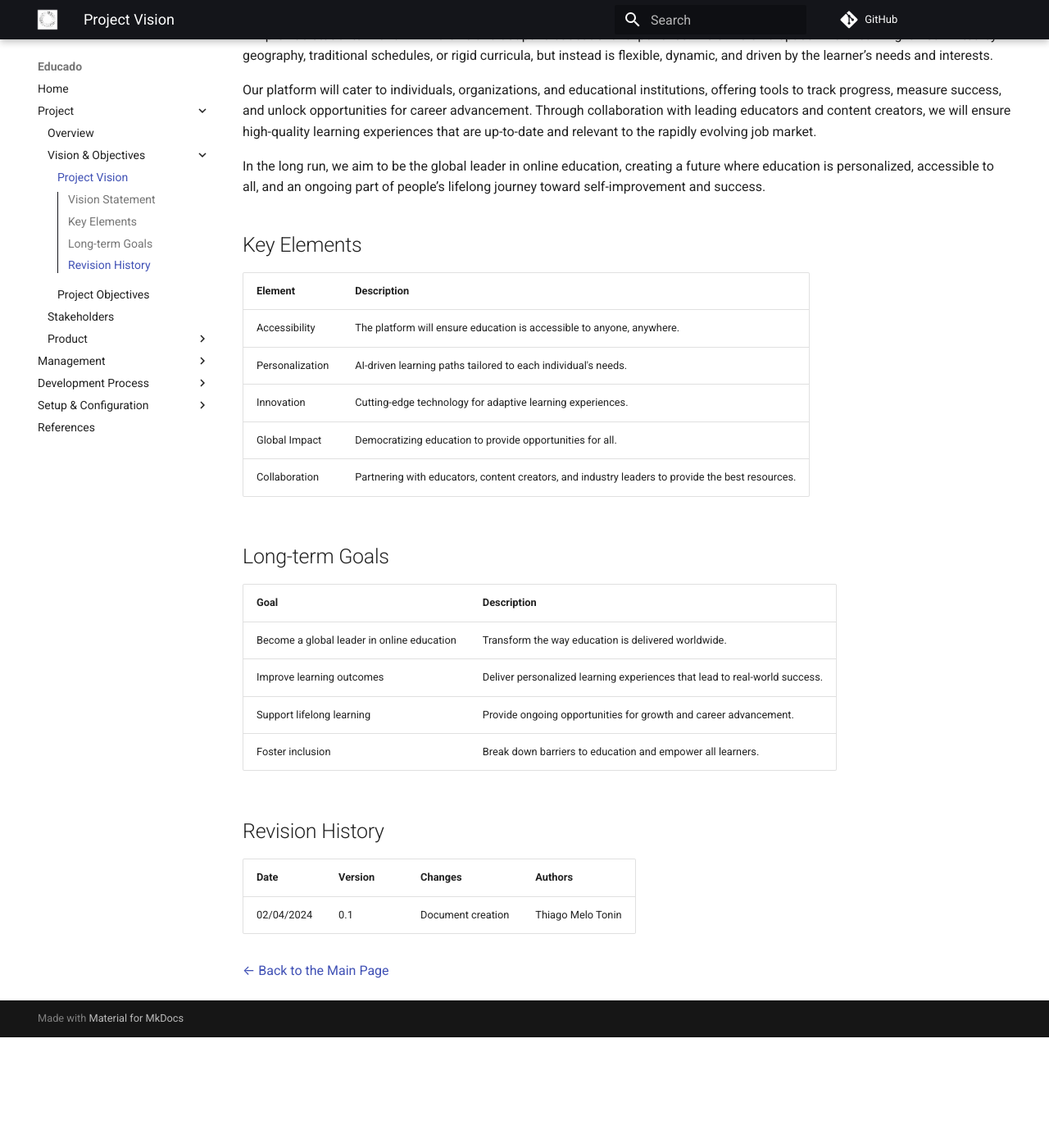
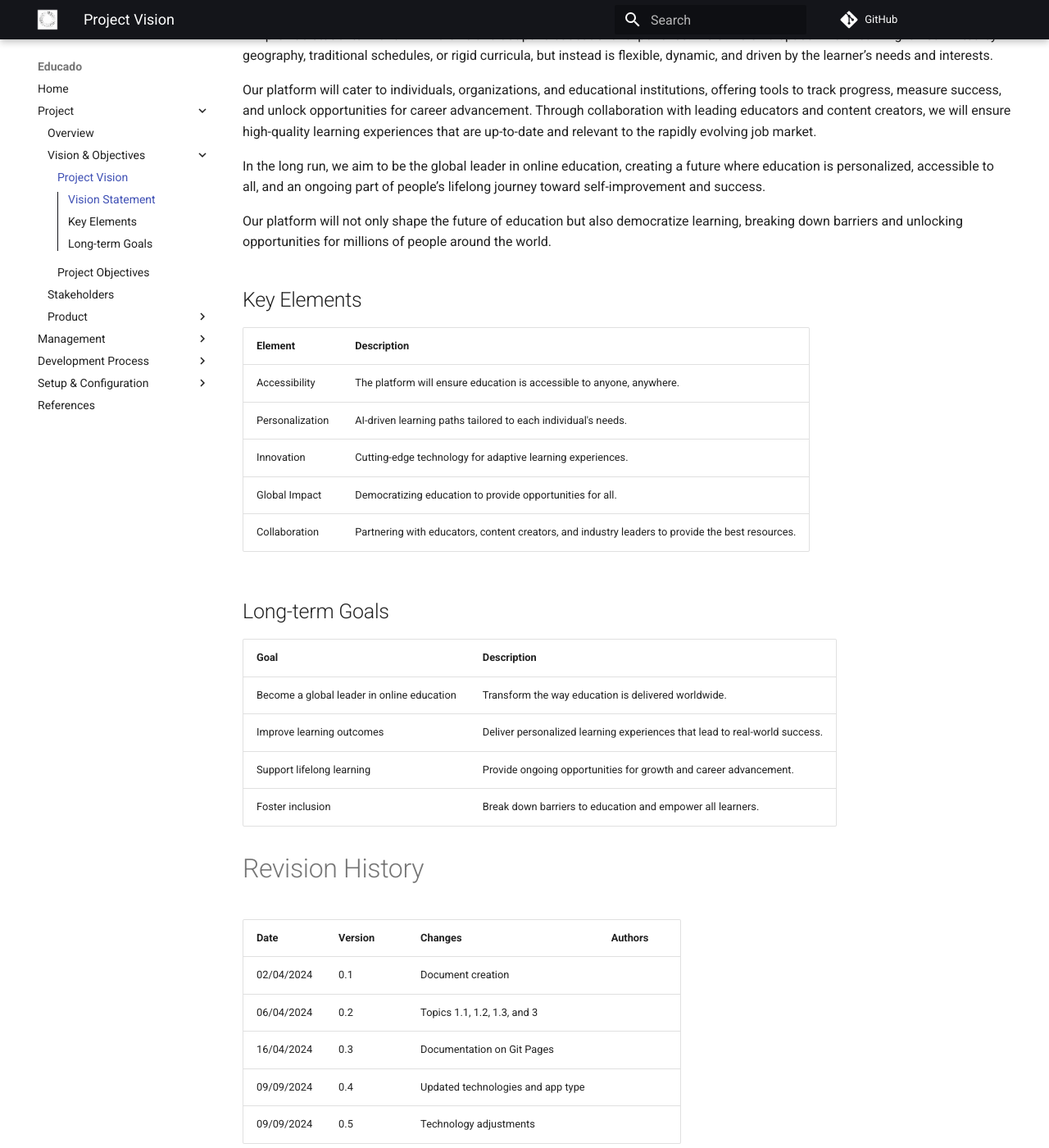
Before and after one commit to ErasmusEgalitarian/educado-docs, an MkDocs documentation site: the page built from docs/project/vision-objectives/vision.md, in a window 1280 px wide and 1400 px high, scrolled down 385 px. Shown: the whole window at 82% size. Built offline with MkDocs 1.6.1 and Material for MkDocs 9.7.7, drawn with Linux system fonts in a browser that asks for light colours; comment, search, counter and statistics services are not loaded; before the commit the page ends 1650 px from its top, so only the background shows below that.

```diff
--- a/docs/project/vision-objectives/vision.md
+++ b/docs/project/vision-objectives/vision.md
@@ -1,3 +1,4 @@
+
 # Project Vision
 
 [← Back to the Main Page](../../index.md)
@@ -11,6 +12,8 @@
 Our platform will cater to individuals, organizations, and educational institutions, offering tools to track progress, measure success, and unlock opportunities for career advancement. Through collaboration with leading educators and content creators, we will ensure high-quality learning experiences that are up-to-date and relevant to the rapidly evolving job market.
 
 In the long run, we aim to be the global leader in online education, creating a future where education is personalized, accessible to all, and an ongoing part of people’s lifelong journey toward self-improvement and success.
+
+Our platform will not only shape the future of education but also democratize learning, breaking down barriers and unlocking opportunities for millions of people around the world.
 
 ## Key Elements
 
@@ -31,10 +34,14 @@
 | Support lifelong learning                  | Provide ongoing opportunities for growth and career advancement.           |
 | Foster inclusion                           | Break down barriers to education and empower all learners.                 |
 
-## Revision History
+# Revision History
 
-| Date       | Version | Changes                           | Authors             |
-| ---------- | ------- | --------------------------------- | -------------------- |
-| 02/04/2024 | 0.1     | Document creation                 | Thiago Melo Tonin    |
+| Date       | Version | Changes                           | Authors |
+| ---------- | ------- | --------------------------------- | ------- |
+| 02/04/2024 | 0.1     | Document creation                 |         |
+| 06/04/2024 | 0.2     | Topics 1.1, 1.2, 1.3, and 3       |         |
+| 16/04/2024 | 0.3     | Documentation on Git Pages        |         |
+| 09/09/2024 | 0.4     | Updated technologies and app type |         |
+| 09/09/2024 | 0.5     | Technology adjustments            |         |
 
 [← Back to the Main Page](../../index.md)
```
